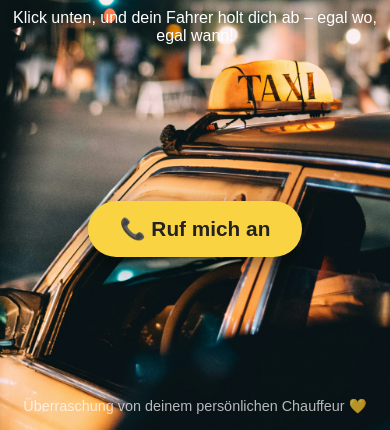
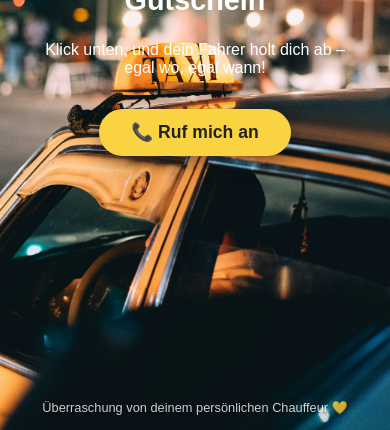
Before and after one commit to JLProfi/CarRideTicket, a plain HTML site: page index.html in a window 390 px wide. Shown: the part 414-844 px from the top of the page. Drawn offline with Linux system fonts and the light colour scheme.

Commit message:
Update index.html
Layout change, responsive design

```diff
--- a/index.html
+++ b/index.html
@@ -9,38 +9,39 @@
     body {
       margin: 0;
       font-family: 'Poppins', sans-serif;
-      opacity: 0.1;
       background-image: url("photo-1504971737233-9a29c29c17cb.jpeg");
-      opacity: 1;
-      background-size: 150%;
+      background-size: cover;          /* passt sich Bildschirmgröße an */
+      background-position: center;     /* Bild immer mittig */
       background-repeat: no-repeat;
+      background-attachment: fixed;    /* fixiertes Hintergrundbild */
       color: white;
       display: flex;
       flex-direction: column;
       align-items: center;
       justify-content: center;
-      height: 100vh;
+      min-height: 100vh;               /* immer volle Höhe */
       text-align: center;
+      overflow: hidden;                /* kein Scrollen erzwingen */
     }
 
     h1 {
-      font-size: 2rem;
+      font-size: clamp(1.8rem, 4vw, 2.5rem); /* skaliert mit Bildschirm */
       margin-bottom: 0.5rem;
     }
 
     p {
-      font-size: 1rem;
+      font-size: clamp(1rem, 2.5vw, 1.3rem);
       margin-bottom: 2rem;
-      margin-bottom: 40%;
+      max-width: 80%;
     }
 
     .call-btn {
       background: #f9d342;
       color: #222;
-      font-size: 1.3rem;
+      font-size: clamp(1.1rem, 3vw, 1.4rem);
       font-weight: bold;
       text-decoration: none;
-      padding: 1rem 2rem;
+      padding: 0.8rem 2rem;
       border-radius: 50px;
       box-shadow: 0 6px 20px rgba(0,0,0,0.4);
       transition: 0.3s ease;
@@ -52,16 +53,16 @@
     }
 
     .taxi-icon {
-      font-size: 4rem;
+      font-size: clamp(3rem, 8vw, 5rem);
       margin-bottom: 1rem;
-      padding-bottom: 10%;
     }
 
     footer {
       position: absolute;
       bottom: 15px;
-      font-size: 0.9rem;
-      opacity: 0.7;
+      font-size: clamp(0.8rem, 2vw, 1rem);
+      opacity: 0.8;
+      text-shadow: 1px 1px 3px rgba(0,0,0,0.6);
     }
   </style>
 </head>
```
